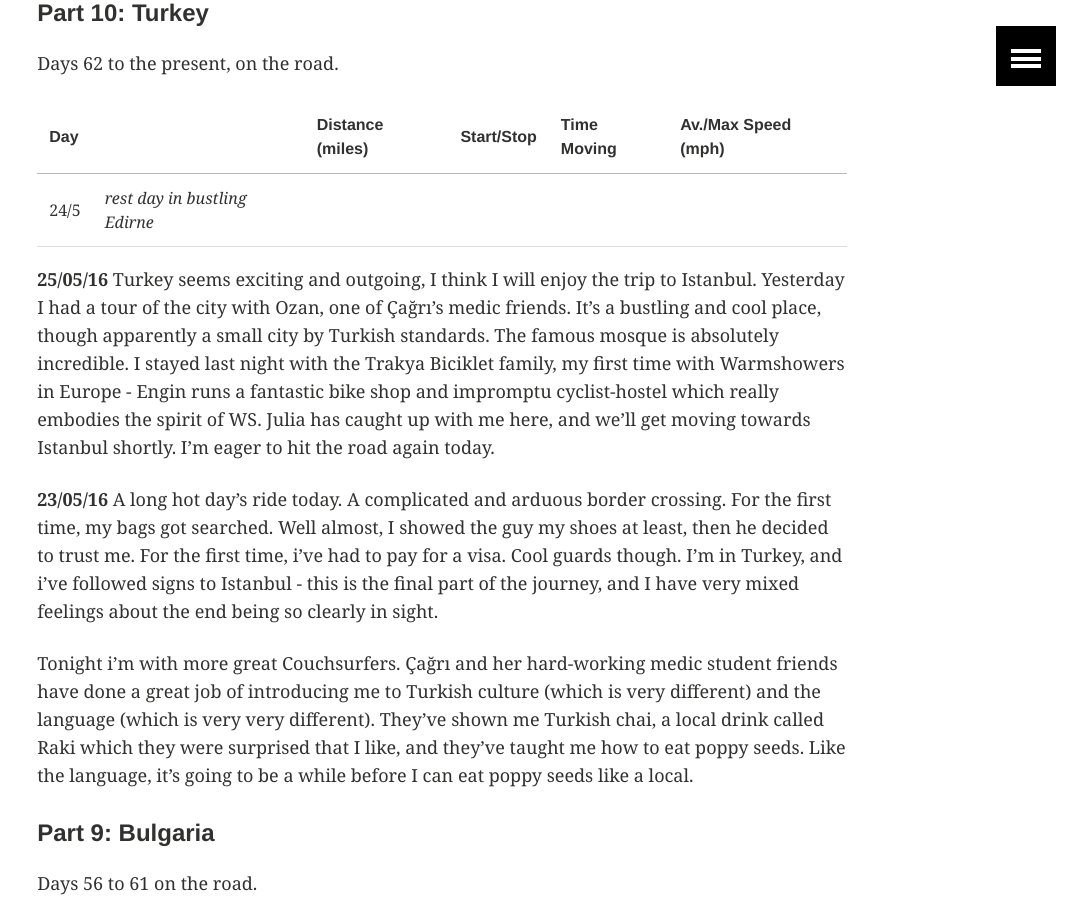
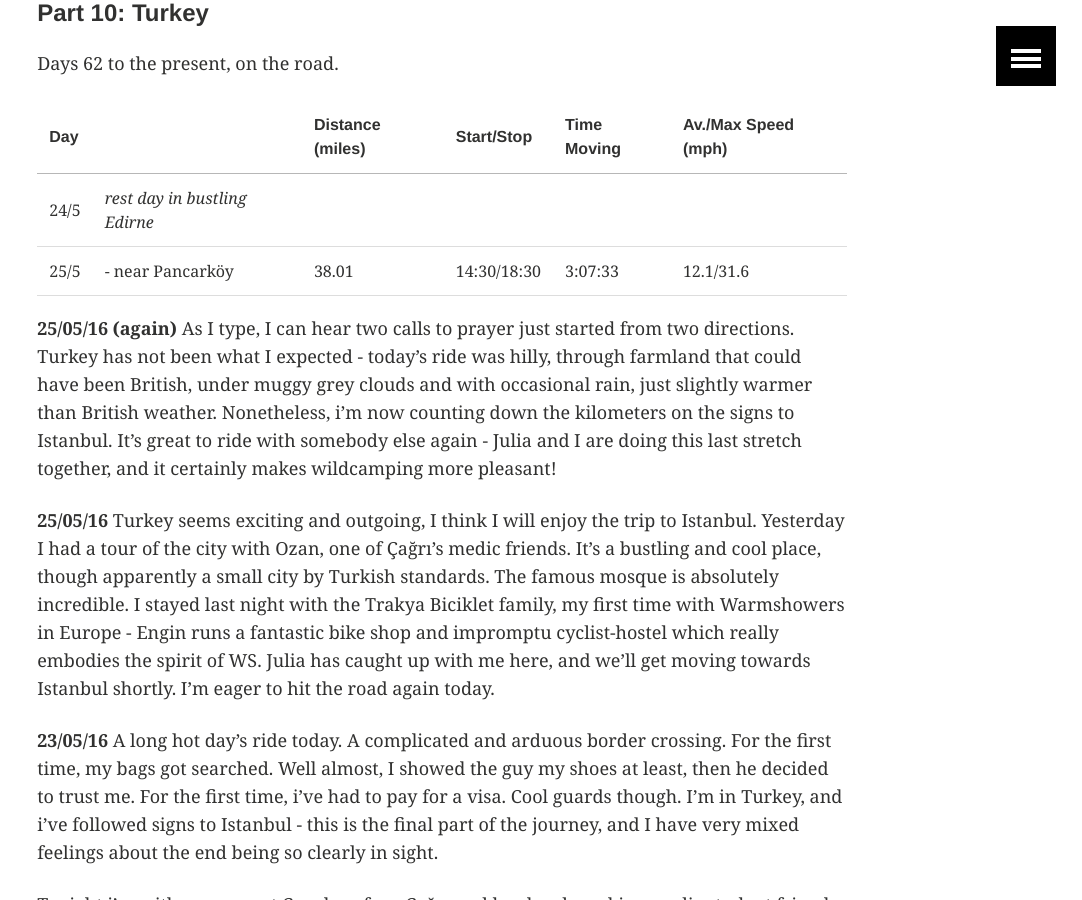
Before and after one commit to ArthurStart/git-blog, a Jekyll site: the page built from _posts/touring/2016-03-24-Quick-Update.md, in a window 1280 px wide and 900 px high, scrolled down 332 px. Shown: the whole window, without its empty margins (198-1280 px from the left). Built offline with Jekyll 4.4.1, drawn with Linux system fonts in a browser that asks for light colours; comment, search, counter and statistics services are not loaded.

Commit message:
Update from Pancarkoy

```diff
--- a/_posts/touring/2016-03-24-Quick-Update.md
+++ b/_posts/touring/2016-03-24-Quick-Update.md
@@ -16,6 +16,10 @@ Days 62 to the present, on the road.
 | Day | | Distance (miles) | Start/Stop | Time Moving | Av./Max Speed (mph) |
 | --- | ---------------- | ----------  | ----------- | ----------------- |
 | 24/5 | *rest day in bustling Edirne* |
+| 25/5 | - near Pancarköy | 38.01 | 14:30/18:30 | 3:07:33 | 12.1/31.6 |
+
+**25/05/16 (again)**
+As I type, I can hear two calls to prayer just started from two directions. Turkey has not been what I expected - today's ride was hilly, through farmland that could have been British, under muggy grey clouds and with occasional rain, just slightly warmer than British weather. Nonetheless, i'm now counting down the kilometers on the signs to Istanbul. It's great to ride with somebody else again - Julia and I are doing this last stretch together, and it certainly makes wildcamping more pleasant!
 
 **25/05/16**
 Turkey seems exciting and outgoing, I think I will enjoy the trip to Istanbul. Yesterday I had a tour of the city with Ozan, one of Çağrı's medic friends. It's a bustling and cool place, though apparently a small city by Turkish standards. The famous mosque is absolutely incredible. I stayed last night with the Trakya Biciklet family, my first time with Warmshowers in Europe - Engin runs a fantastic bike shop and impromptu cyclist-hostel which really embodies the spirit of WS. Julia has caught up with me here, and we'll get moving towards Istanbul shortly. I'm eager to hit the road again today.
```
